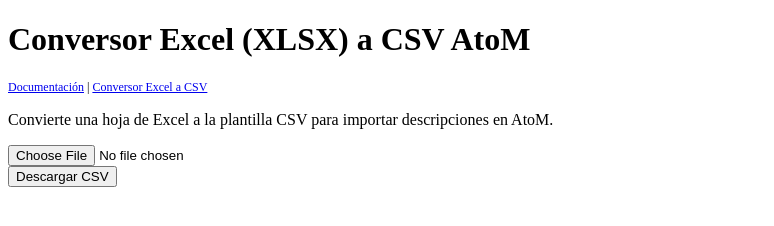
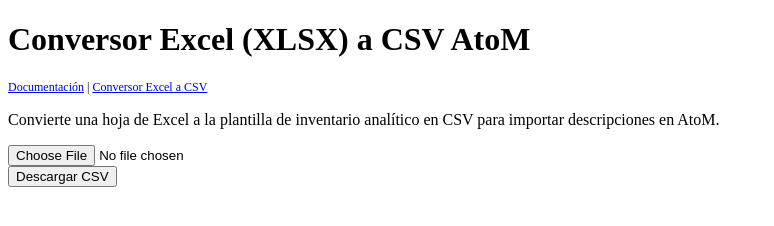
Before and after one commit to nlpz404/conversor-excel-a-csv, a plain HTML site: page index.html in a window 1280 px wide. Shown: the whole page, without its empty margins (0-774 px from the left). Drawn offline with Linux system fonts and the light colour scheme.

Commit message:
Update index.html

```diff
--- a/index.html
+++ b/index.html
@@ -30,7 +30,7 @@ Copyright (C) 2025-present  Nicolás López (malopez@mininterior.gob.ar)
   <div class="panel">
     <h1>Conversor Excel (XLSX) a CSV AtoM</h1>
      <p style="font-size:0.75em"><a href=https://github.com/nlpz404/conversor-excel-a-csv/>Documentación</a> | <a href=https://nlpz404.github.io/conversor-ead-a-csv/>Conversor Excel a CSV</a></p>
-    <p>Convierte una hoja de Excel a la plantilla CSV para importar descripciones en AtoM.</p>
+    <p>Convierte una hoja de Excel a la plantilla de inventario analítico en CSV para importar descripciones en AtoM.</p>
     <input type="file" id="dataFileExcel"><br>
     <button onclick="excelAatom()">Descargar CSV</button>
   </div>
```
